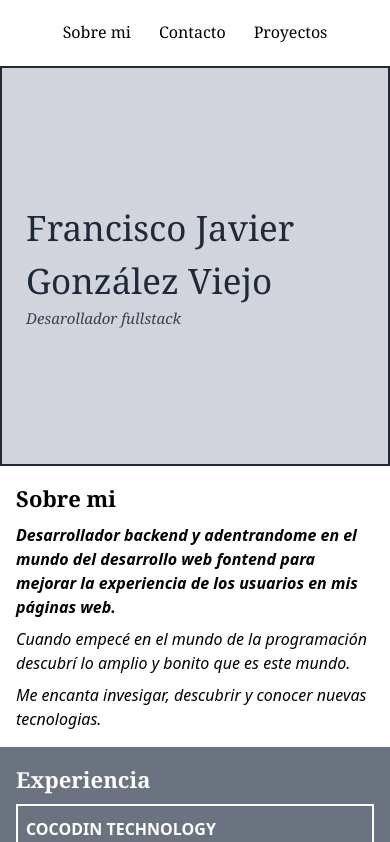
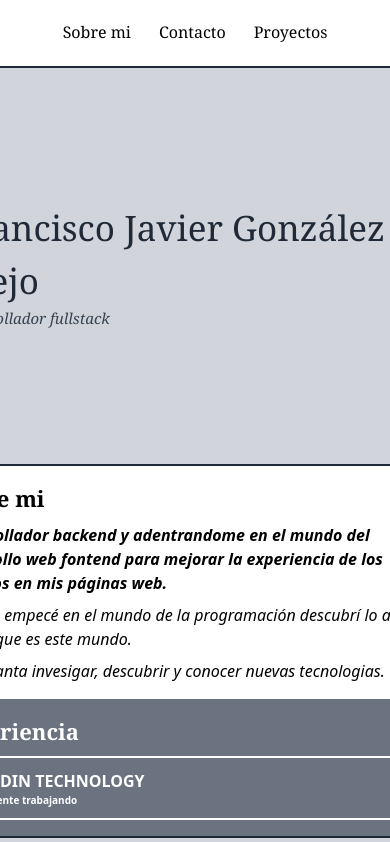
Before and after one commit to FranN244/portfolio, a React (Vite) app in the folder react-app/: page / in a window 390 px wide. Shown: the top 842 px of the page. Built offline with nearby package versions, Linux system fonts and the light colour scheme.

Commit message:
fix | Width overflow fixed

```diff
--- a/react-app/src/layout/App.jsx
+++ b/react-app/src/layout/App.jsx
@@ -11,12 +11,14 @@ function App() {
 
   return (
     // * PÁGINA PRINCIPAL DEL LAYOUT
-    <div className='w-full md:w-[80%] xl:w-[60%] md:space-y-2'>
-      <Nav></Nav>
-      <Header></Header>
-      <About></About>
-      <Technologies></Technologies>
-      <Footer></Footer>
+    <div className='w-[100vw] h-[100vh] flex justify-center overflow-x-hidden'>
+      <div className='md:w-[80%] xl:w-[60%] md:space-y-2 h-full'>
+        <Nav></Nav>
+        <Header></Header>
+        <About></About>
+        <Technologies></Technologies>
+        <Footer></Footer>
+      </div>
     </div>
   )
 }
```
